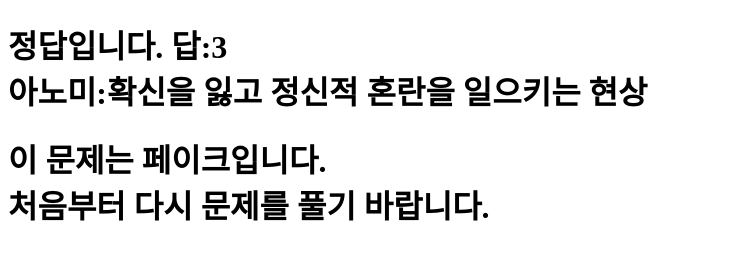
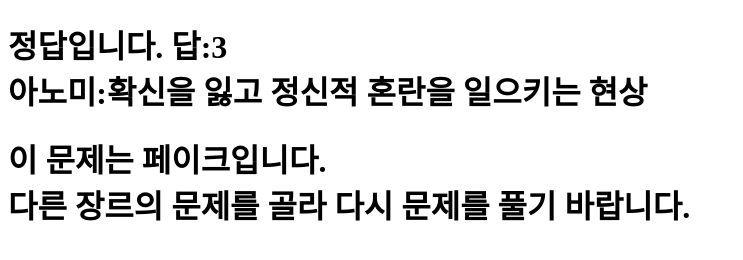
Before and after one commit to pokryeokmumchow/age5, a plain HTML site: page 3.html in a window 1280 px wide. Shown: the whole page, without its empty margins (0-743 px from the left). Drawn offline with Linux system fonts and the light colour scheme.

Commit message:
age5
age5

```diff
--- a/3.html
+++ b/3.html
@@ -7,6 +7,6 @@
 <body>
   <hl><h1>정답입니다. 답:3<br>아노미:확신을 잃고 정신적 혼란을 일으키는 현상</h1></h1>
 
-  <h1>이 문제는 페이크입니다.<br>처음부터 다시 문제를 풀기 바랍니다.</h1>
+  <h1>이 문제는 페이크입니다.<br>다른 장르의 문제를 골라 다시 문제를 풀기 바랍니다.</h1>
 </body>
 </html>
```
